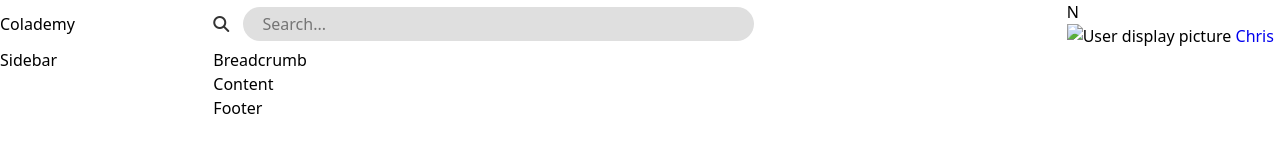
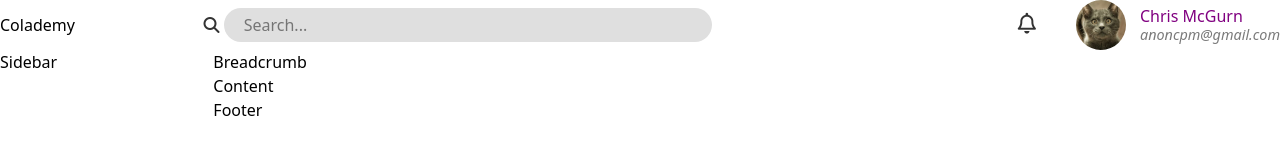
Before and after one commit to demodrome/colademy, a website: page index.html in a window 1280 px wide. Drawn offline with Linux system fonts and the light colour scheme.

Commit message:
feat: Style header user component

```diff
--- a/index.html
+++ b/index.html
@@ -17,10 +17,13 @@
         <input type="text" id="search" name="search" placeholder="Search..." class="search__input">
       </div>
       <div class="user">
-        <div class="notifications">N</div>
+        <div class="notifications"><i class="fa-regular fa-bell icon icon--btn icon--lg"></i></div>
         <div class="user__user">
-          <img src="#" alt="User display picture" class="user__image">
-          <a href="#" class="user__name">Chris</a>
+          <img src="assets/images/dp.png" alt="User display picture" class="user__image">
+          <user class="user__details">
+            <a href="#" class="user__name">Chris McGurn</a>
+            <span class="user__email">anoncpm@gmail.com</span>
+          </user>
         </div>
 
       </div>
--- a/stylesheets/scss/base/_color.scss
+++ b/stylesheets/scss/base/_color.scss
@@ -1,6 +1,10 @@
 :root {
+  // Primary
+  --color-primary: purple;
+
   // Fonts
   --color-font-body: #333333;
+  --color-font-light: #7a7a7a;
 
   // Interface
   --color-ui-mid: #dfdfdf;
--- a/stylesheets/scss/components/_icons.scss
+++ b/stylesheets/scss/components/_icons.scss
@@ -1,7 +1,10 @@
 .icon {
   color: var(--color-font-body);
-  width: 25px;
-  height: 25px;
+  font-size: 1rem;
+
+  &--lg {
+    font-size: 1.3rem;
+  }
 
   &--btn {
     cursor: pointer;
--- /dev/null
+++ b/stylesheets/scss/components/_user.scss
@@ -0,0 +1,36 @@
+.user {
+  display: grid;
+  gap: 40px;
+  grid-auto-flow: column;
+  align-items: center;
+  justify-content: end;
+
+  &__user {
+    display: grid;
+    gap: 14px;
+    grid-auto-flow: column;
+    align-items: center;
+  }
+
+  &__details {
+    display: grid;
+    line-height: 1.2;
+  }
+
+  &__image {
+    border-radius: 50%;
+    width: 50px;
+    height: 50px;
+  }
+
+  &__name {
+    color: var(--color-primary);
+    font-weight: 400;
+  }
+
+  &__email {
+    color: var(--color-font-light);
+    font-size: 0.9rem;
+    font-style: italic;
+  }
+}
--- a/stylesheets/scss/index.scss
+++ b/stylesheets/scss/index.scss
@@ -16,3 +16,4 @@
 // Components
 @use 'components/search';
 @use 'components/icons';
+@use 'components/user';
```
Also changed, not shown: README.md, assets/images/dp.png (added), stylesheets/scss/components/_notifications.scss (added), stylesheets/styles/index.css, 1 other file.
